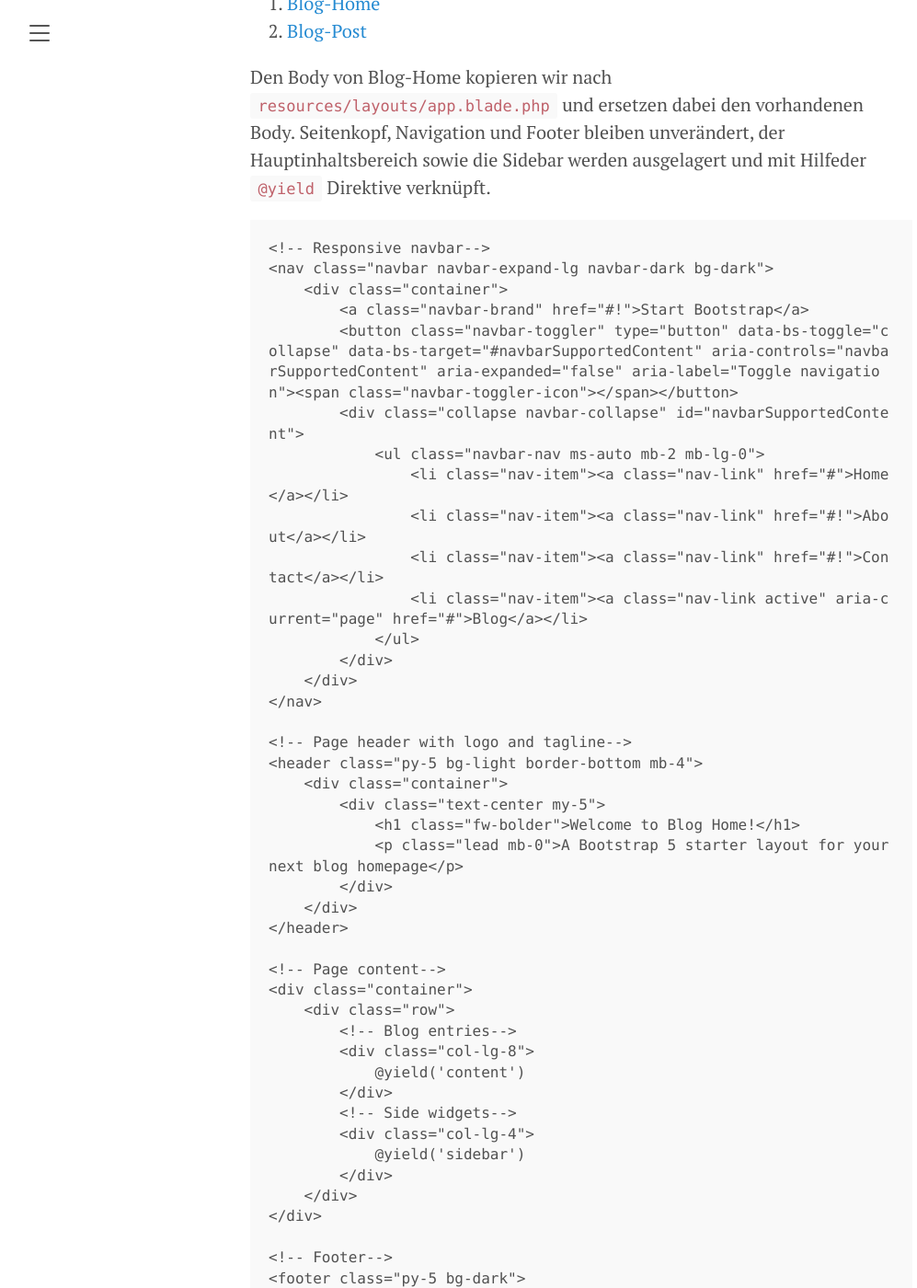
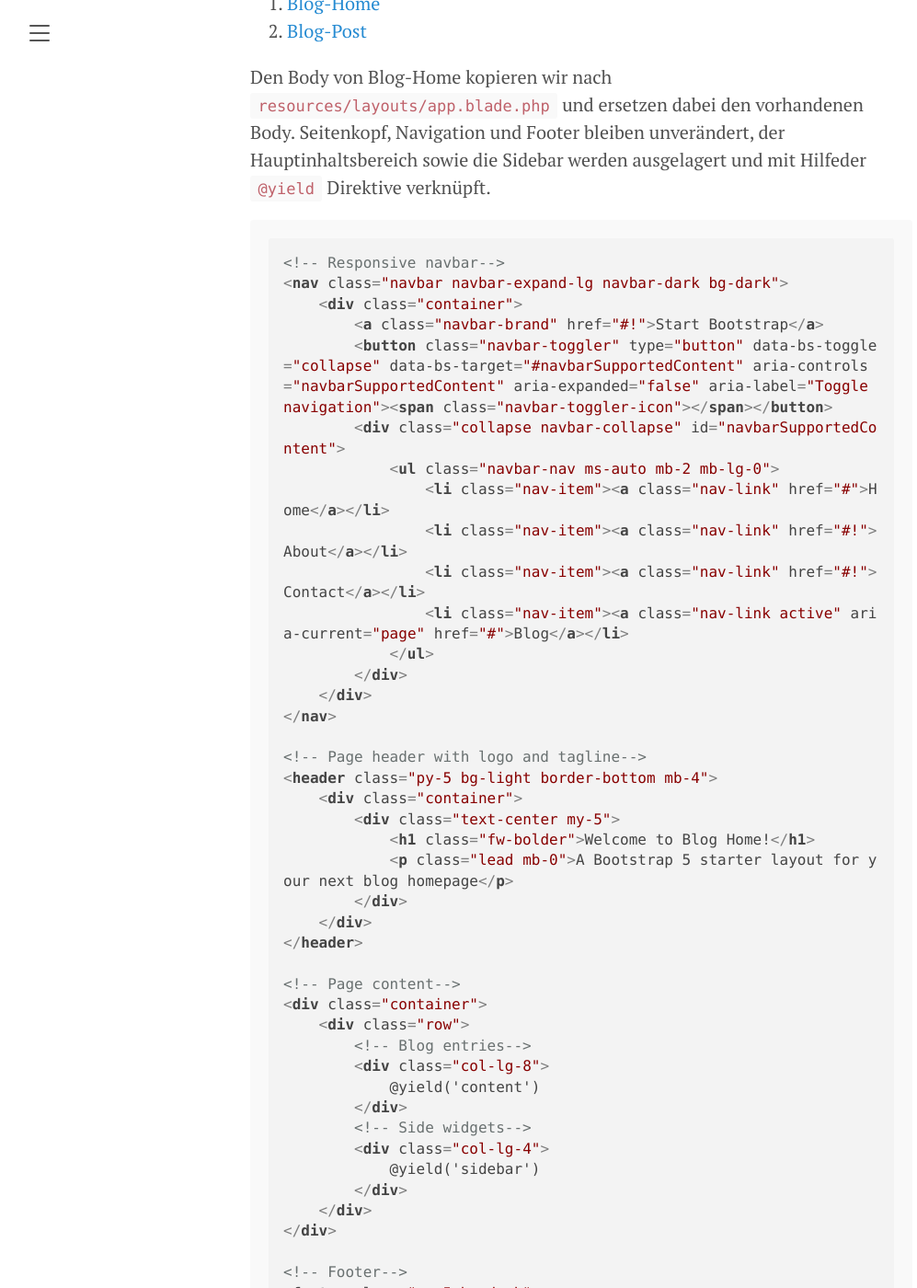
Before and after one commit to mblanke70/simple-blog-2022, a Jekyll site: the page built from docs/part-0.md, in a window 1280 px wide and 1400 px high, scrolled down 1393 px. Shown: the whole window at 92% size, without its empty margins (8-1005 px from the left). Built offline with Jekyll 4.4.1, drawn with Linux system fonts in a browser that asks for light colours; nearby versions of some CDN libraries; some of the changed text lies outside the part shown.

Commit message:
Update part-0.md

````diff
--- a/docs/part-0.md
+++ b/docs/part-0.md
@@ -38,7 +38,7 @@ Wir nutzen statische Bootstrap-Templates von der Seite [startbootstrap.com](http
 
 Den Body von Blog-Home kopieren wir nach `resources/layouts/app.blade.php` und ersetzen dabei den vorhandenen Body. Seitenkopf, Navigation und Footer bleiben unverändert, der Hauptinhaltsbereich sowie die Sidebar werden ausgelagert und mit Hilfeder `@yield` Direktive verknüpft.
 
-```blade
+```
 <!-- Responsive navbar-->
 <nav class="navbar navbar-expand-lg navbar-dark bg-dark">
     <div class="container">
````
